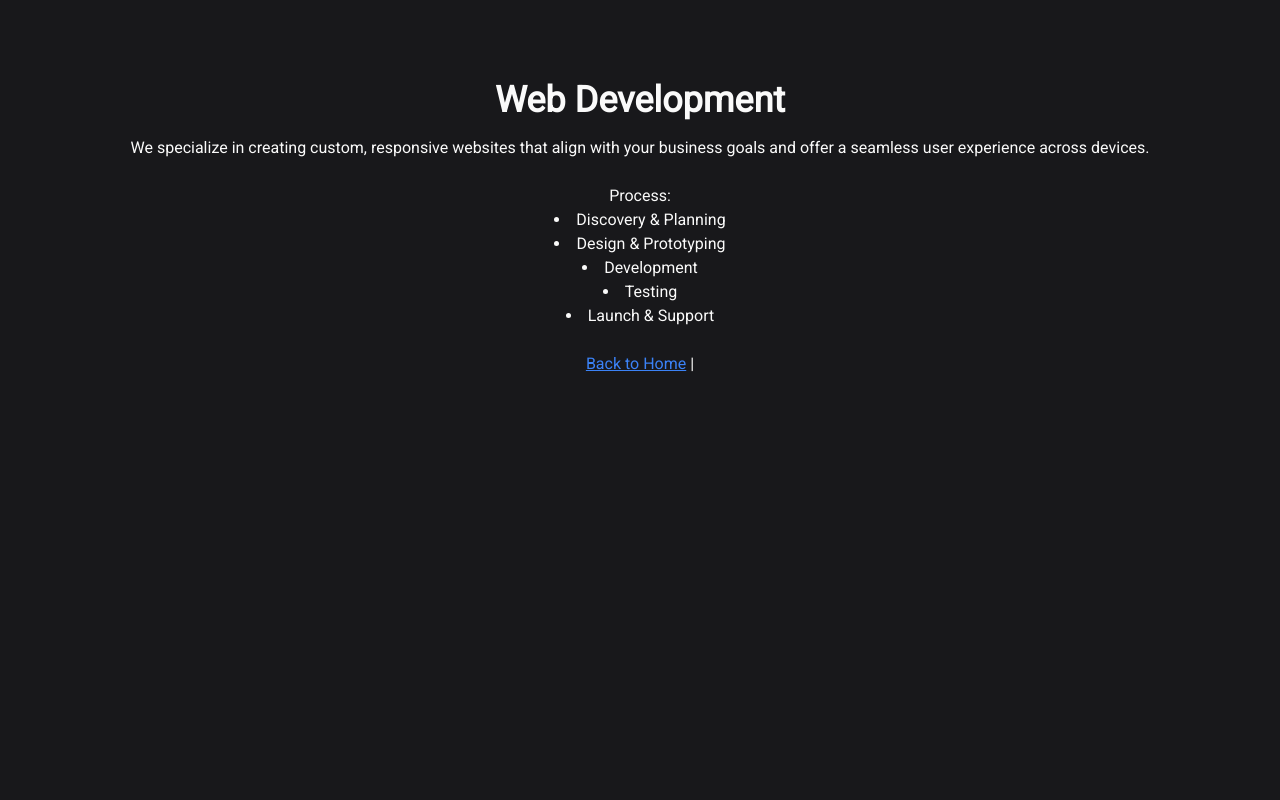
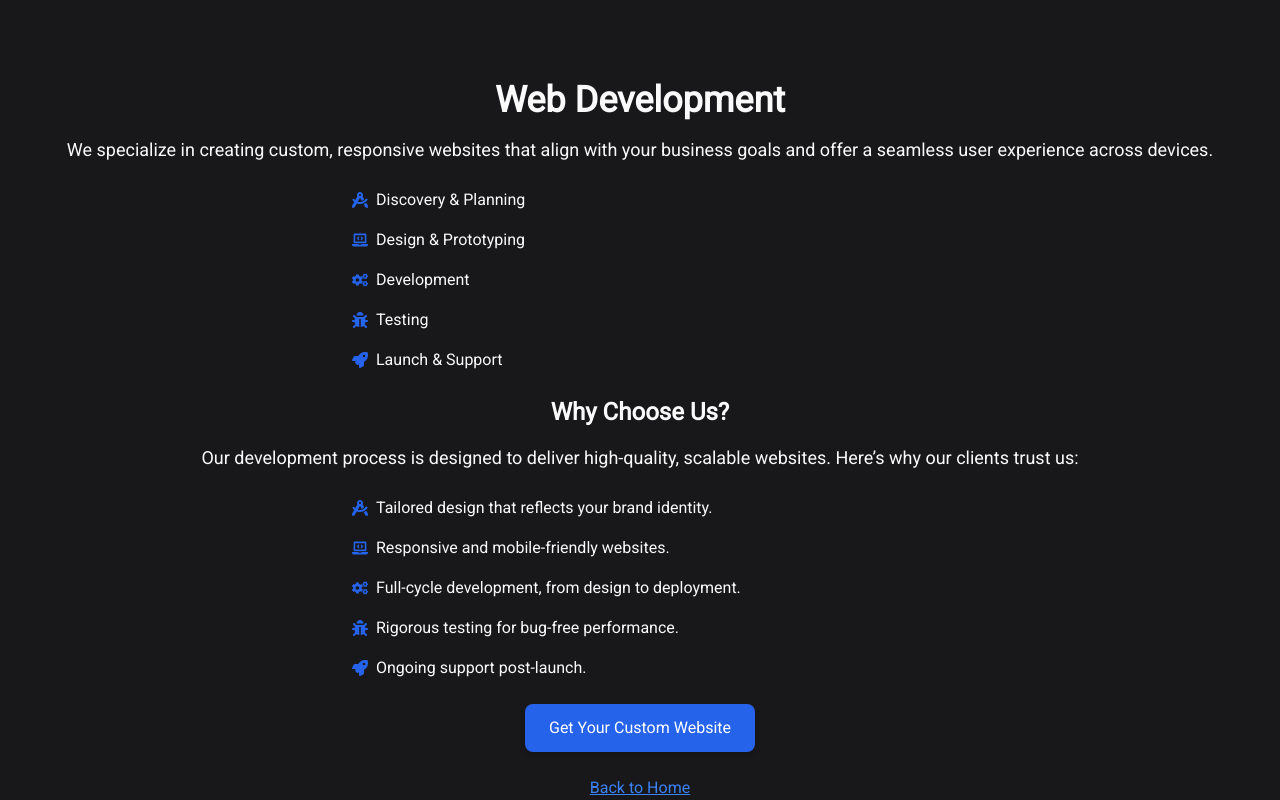
Before and after one commit to Mbutler1991/incywincy, a React (Vite) app in the folder incywincywebservices/: page /web-development in a window 1280 px wide. Shown: the top 800 px of the page. Built offline with nearby package versions, Linux system fonts and the light colour scheme.

Commit message:
updated web dev page to look the same as the others

```diff
--- a/incywincywebservices/src/pages/WebDevelopment.jsx
+++ b/incywincywebservices/src/pages/WebDevelopment.jsx
@@ -1,23 +1,78 @@
-// src/pages/WebDevelopment.jsx
 import React from "react";
 import { Link } from "react-router-dom";
+import { FaDraftingCompass, FaLaptopCode, FaCogs, FaRocket, FaBug } from 'react-icons/fa';
+import ContactForm from "../components/ContactSection";  // Import ContactForm component
 
 const WebDevelopment = () => {
   return (
     <section className="py-20 text-center">
+      {/* Header Section */}
       <h2 className="text-4xl font-bold mb-4">Web Development</h2>
-      <p className="mb-6">
+      <p className="mb-6 text-lg">
         We specialize in creating custom, responsive websites that align with your business goals and offer a seamless user experience across devices.
       </p>
-      <p>Process:</p>
-      <ul className="list-disc list-inside mb-6">
-        <li>Discovery & Planning</li>
-        <li>Design & Prototyping</li>
-        <li>Development</li>
-        <li>Testing</li>
-        <li>Launch & Support</li>
+
+      {/* List of Services with Icons */}
+      <ul className="list-none space-y-4 mb-6 text-left max-w-xl mx-auto">
+        <li className="flex items-center">
+          <FaDraftingCompass className="text-blue-600 mr-2" /> Discovery & Planning
+        </li>
+        <li className="flex items-center">
+          <FaLaptopCode className="text-blue-600 mr-2" /> Design & Prototyping
+        </li>
+        <li className="flex items-center">
+          <FaCogs className="text-blue-600 mr-2" /> Development
+        </li>
+        <li className="flex items-center">
+          <FaBug className="text-blue-600 mr-2" /> Testing
+        </li>
+        <li className="flex items-center">
+          <FaRocket className="text-blue-600 mr-2" /> Launch & Support
+        </li>
       </ul>
-      <Link to="/" className="text-blue-500 underline">Back to Home</Link> |
+
+      {/* Why Choose Us Section */}
+      <h3 className="text-2xl font-bold mb-4">Why Choose Us?</h3>
+      <p className="mb-6 text-lg">
+        Our development process is designed to deliver high-quality, scalable websites. Here’s why our clients trust us:
+      </p>
+      <ul className="list-none space-y-4 mb-6 text-left max-w-xl mx-auto">
+        <li className="flex items-center">
+          <FaDraftingCompass className="text-blue-600 mr-2" /> Tailored design that reflects your brand identity.
+        </li>
+        <li className="flex items-center">
+          <FaLaptopCode className="text-blue-600 mr-2" /> Responsive and mobile-friendly websites.
+        </li>
+        <li className="flex items-center">
+          <FaCogs className="text-blue-600 mr-2" /> Full-cycle development, from design to deployment.
+        </li>
+        <li className="flex items-center">
+          <FaBug className="text-blue-600 mr-2" /> Rigorous testing for bug-free performance.
+        </li>
+        <li className="flex items-center">
+          <FaRocket className="text-blue-600 mr-2" /> Ongoing support post-launch.
+        </li>
+      </ul>
+
+      {/* Call to Action */}
+      <div className="mt-6">
+        <button
+          className="text-white bg-blue-600 hover:bg-blue-700 px-6 py-3 rounded-lg shadow-md"
+          onClick={() => window.scrollTo(0, document.body.scrollHeight)}
+        >
+          Get Your Custom Website
+        </button>
+      </div>
+
+      {/* Back to Home */}
+      <div className="mt-6">
+        <Link to="/" className="text-blue-500 underline">Back to Home</Link>
+      </div>
+
+      {/* Contact Form Section */}
+      <section className="mt-20">
+        <ContactForm />  {/* This renders the contact form at the bottom */}
+      </section>
     </section>
   );
 };
```
